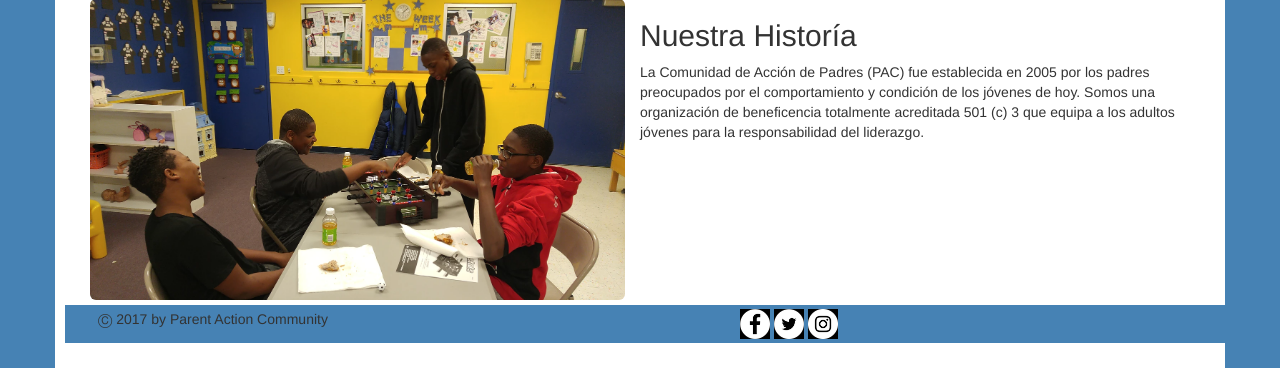
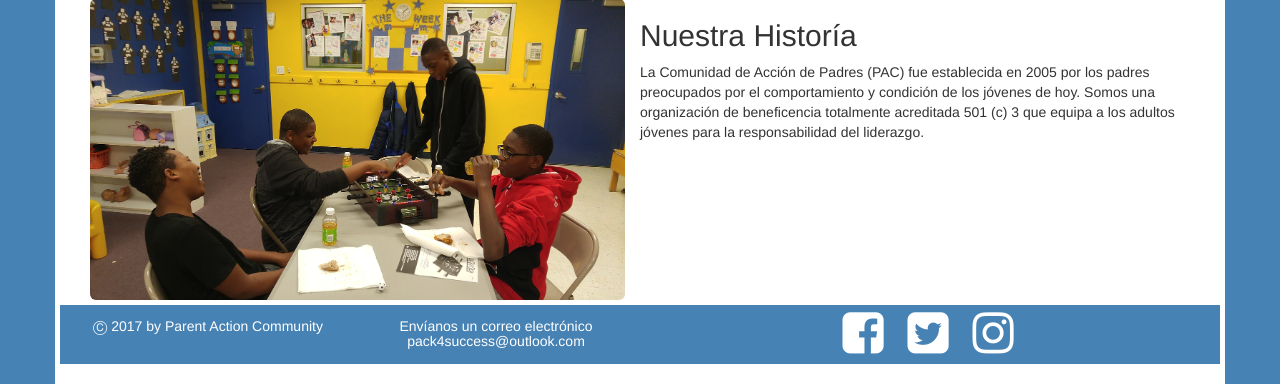
Before and after one commit to bdeckard92/pac4successSpanish, a PHP site: page / in a window 1280 px wide. Shown: the part 456-840 px from the top of the page. Run offline with PHP 8.4, Linux system fonts and the light colour scheme.

Commit message:
used font awsome for icon buttons

```diff
--- a/assets/css/pac4.css
+++ b/assets/css/pac4.css
@@ -20,7 +20,7 @@ body {
 }
 
 .bottom {
-	margin: 5px;
+	margin-top: 5px;
 	background-color: steelblue;
 	padding: 4px;
 	text-align: center;
@@ -39,6 +39,23 @@ iframe {
 
 }
 
+h5 {
+	color:white;
+}
+
+.email {
+	color:white;
+}
+
+.social {
+	margin-right: 10px;
+	margin-left: 10px;
+
+	font-size: 48px;
+	color:white;
+
+}
+
 .mission {
 	margin: top10px;
 }
--- a/pac4.html
+++ b/pac4.html
@@ -4,6 +4,7 @@
 <head>
     <title>Communidad de Accion de los Padres</title>
     <link href="https://maxcdn.bootstrapcdn.com/bootstrap/3.3.7/css/bootstrap.min.css" rel="stylesheet" integrity="sha384-BVYiiSIFeK1dGmJRAkycuHAHRg32OmUcww7on3RYdg4Va+PmSTsz/K68vbdEjh4u" crossorigin="anonymous">
+    <link rel="stylesheet" href="https://cdnjs.cloudflare.com/ajax/libs/font-awesome/4.7.0/css/font-awesome.min.css">
     <link rel="stylesheet" type="text/css" href="assets/css/pac4.css">
 </head>
 
@@ -54,15 +55,19 @@
                 </div>
                 <div class="row">
                     <div class="col-sm-12 bottom">
-                        <div class="col-sm-3" <h8>&#9400 2017 by Parent Action Community</h8>
+                        <div class="col-sm-3">
+                            <h5>&#9400 2017 by Parent Action Community</h5>
                         </div>
-                        <a href="https://www.facebook.com/pac4success/" class="btn-social btn-facebook btn-outline" target="_blank">
-                            <img src="assets/images/face.png" width="30" height="30" alt="Facebook"></a>
-                        <a href="https://twitter.com/pac4success" class="btn-social btn-twitter btn-outline" target="_blank">
-                            <img src="assets/images/tweet.png" width="30" height="30" alt="twitter"></a>
-                        <a href="https://www.instagram.com/pac4success/" class="btn-social btn-twitter btn-outline" target="_blank">
-                            <img src="assets/images/insta.png" width="30" height="30" alt="twitter"></a>
-
+                        <div class="col-sm-3">
+                            <h5>Envíanos un correo electrónico
+                        <a class="email" target="_top" href="mailto:pack4success@outlook.com">pack4success@outlook.com</a></h5>
+                        </div>
+                        <a href="https://www.facebook.com/pac4success/" class="btn-social  btn-outline fa fa-facebook-square social" target="_blank">
+                        </a>
+                        <a href="https://twitter.com/pac4success" class="btn-social  btn-outline social fa fa-twitter-square" target="about_blank">
+                        </a>
+                        <a href="https://www.instagram.com/pac4success/" class="btn-social  btn-outline social fa fa-instagram" target="_blank">
+                        </a>
                     </div>
                 </div>
             </div>
```
